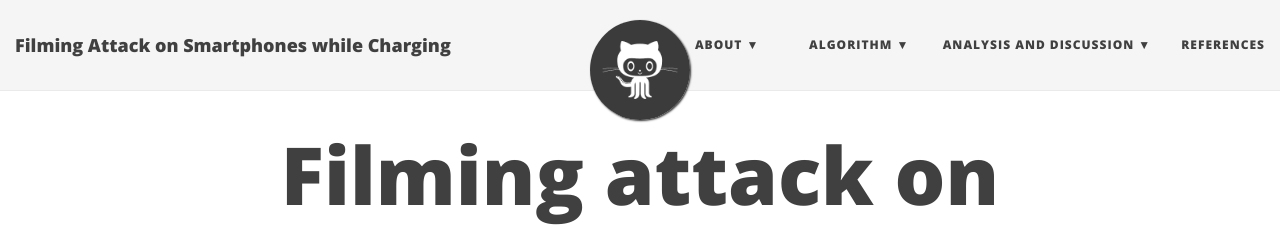
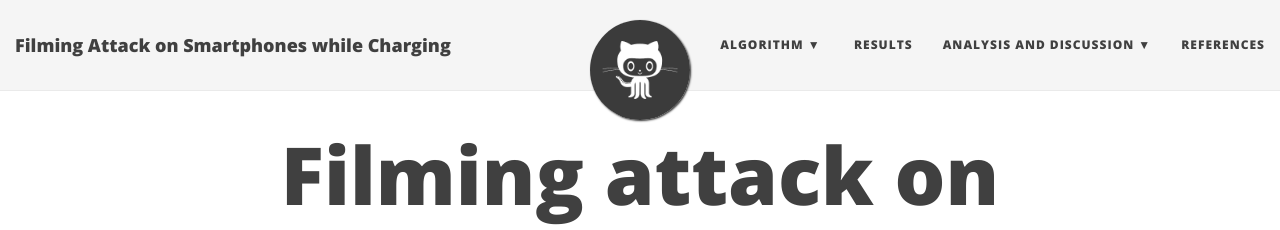
Before and after one commit to UCLA-ECE209AS-2018W/Shoban, a Jekyll site: the page built from index.html, in a window 1280 px wide. Shown: the top 230 px of the page. Built offline with Jekyll 4.4.1, drawn with Linux system fonts in a browser that asks for light colours; nearby versions of some CDN libraries; the list of posts is cut into pages by our own code.

Commit message:
Adding results to NavBar

```diff
--- a/_config.yml
+++ b/_config.yml
@@ -31,6 +31,7 @@
     - Methodology: "method"
     - Algorithm: "algorithm"
     - Challenges: "challenges"
+  Results: "results"
   Analysis and Discussion:
     - Analysis: "analysis"
     - Strengths: "strengths"
```
